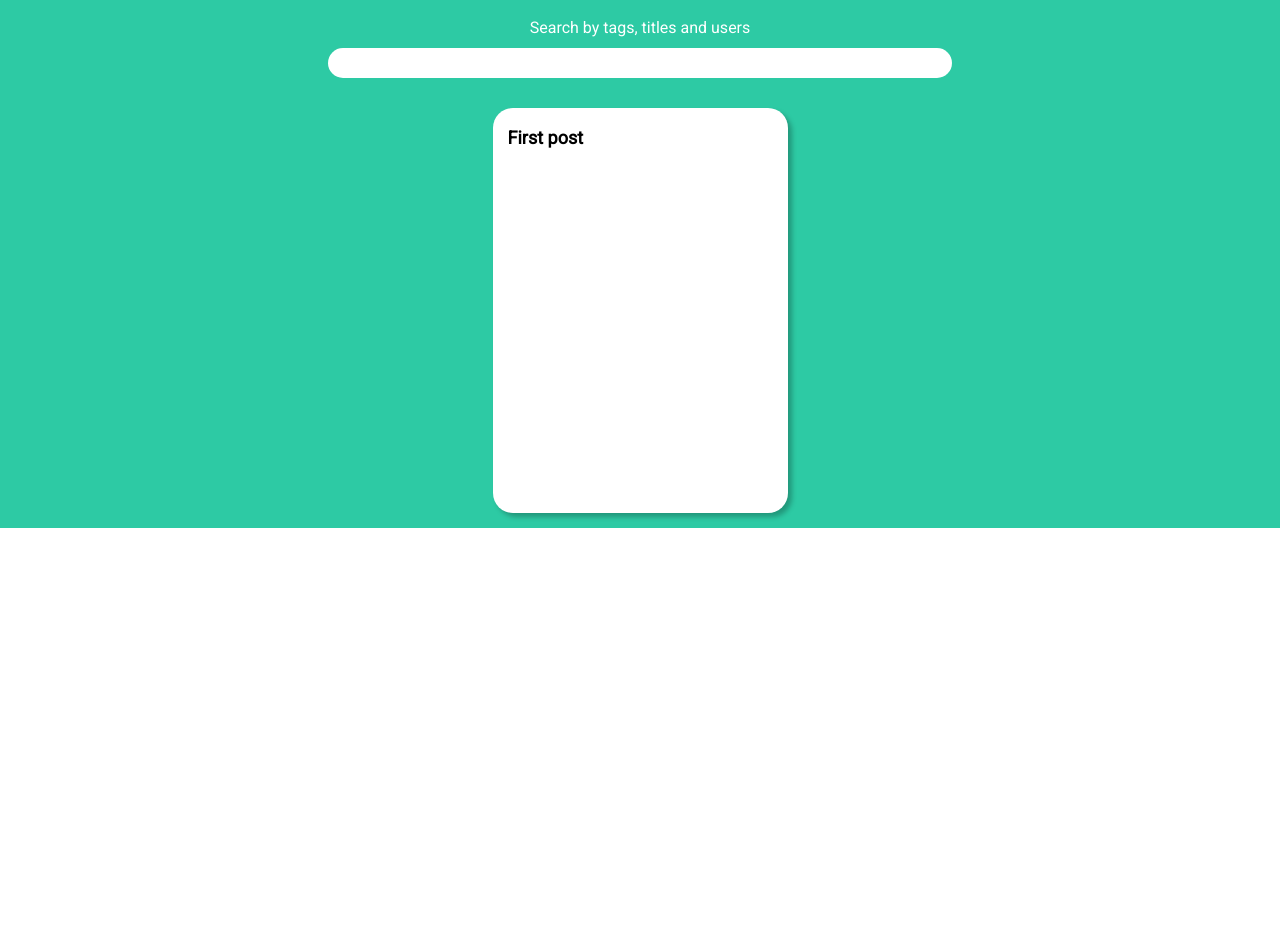
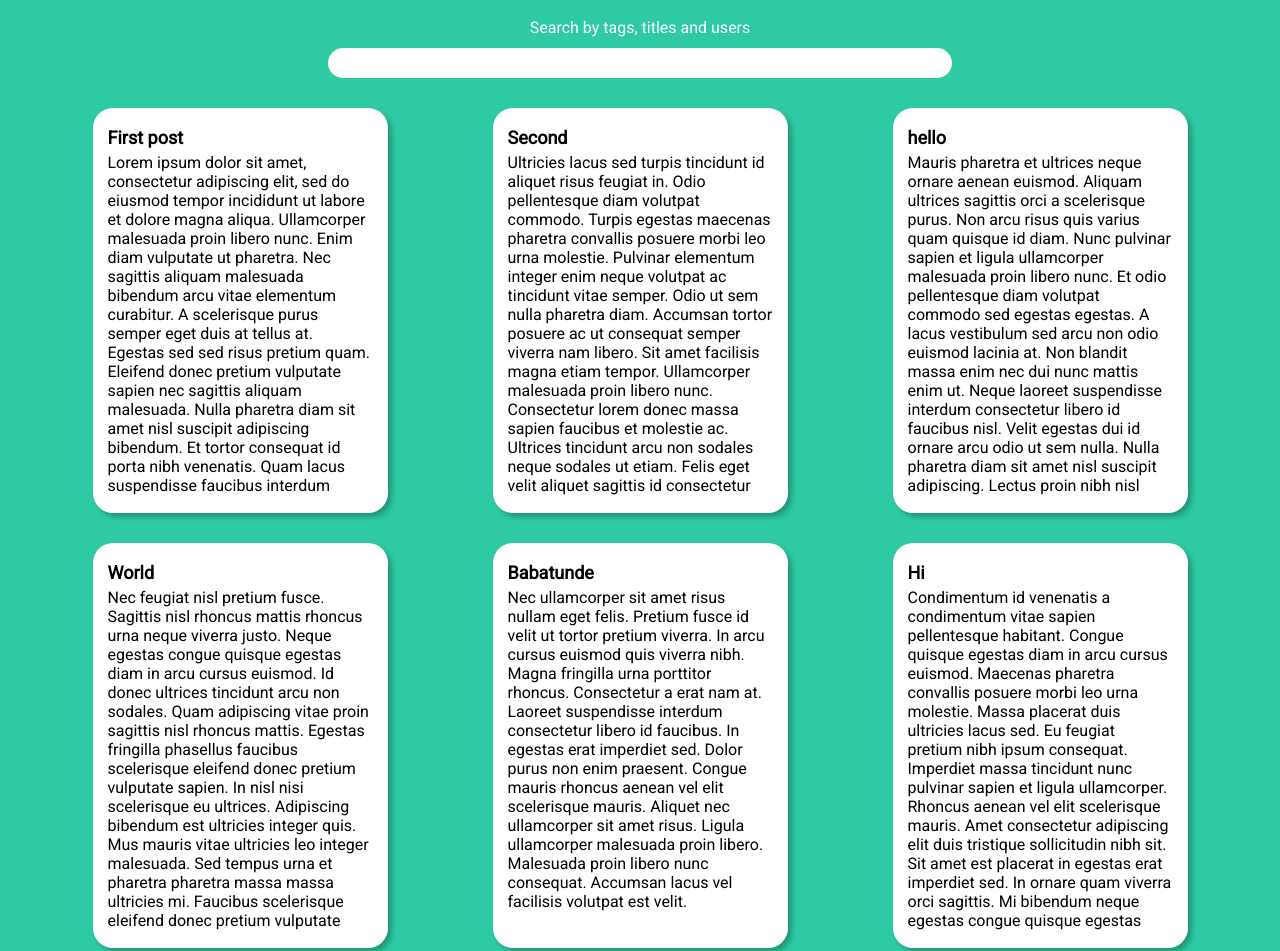
Before and after one commit to PsychicJack/FirstRWAProject, a website built with webpack: page index.html in a window 1280 px wide. Shown: the part 617-1568 px from the top of the page. Before the commit the page ends 1145 px from the top, so only its background shows below. Built offline with nearby package versions, Linux system fonts and the light colour scheme; data requests are answered from the project's data file.

Commit message:
page cards now rederect on click

```diff
--- a/db.json
+++ b/db.json
@@ -89,9 +89,7 @@
             "id": 5,
             "title": "Babatunde",
             "writerId": 4,
-            "pages": [
-                "Nec ullamcorper sit amet risus nullam eget felis. Pretium fusce id velit ut tortor pretium viverra. In arcu cursus euismod quis viverra nibh. Magna fringilla urna porttitor rhoncus. Consectetur a erat nam at. Laoreet suspendisse interdum consectetur libero id faucibus. In egestas erat imperdiet sed. Dolor purus non enim praesent. Congue mauris rhoncus aenean vel elit scelerisque mauris. Aliquet nec ullamcorper sit amet risus. Ligula ullamcorper malesuada proin libero. Malesuada proin libero nunc consequat. Accumsan lacus vel facilisis volutpat est velit."
-            ],
+            "text": "Nec ullamcorper sit amet risus nullam eget felis. Pretium fusce id velit ut tortor pretium viverra. In arcu cursus euismod quis viverra nibh. Magna fringilla urna porttitor rhoncus. Consectetur a erat nam at. Laoreet suspendisse interdum consectetur libero id faucibus. In egestas erat imperdiet sed. Dolor purus non enim praesent. Congue mauris rhoncus aenean vel elit scelerisque mauris. Aliquet nec ullamcorper sit amet risus. Ligula ullamcorper malesuada proin libero. Malesuada proin libero nunc consequat. Accumsan lacus vel facilisis volutpat est velit.",
             "tags": [2]
         },
         {
--- a/src/classes/post.ts
+++ b/src/classes/post.ts
@@ -1,17 +1,18 @@
 import { createDivWithClass } from "../fequentlyUsedFunctions";
 import { URL_POSTS } from "../services/config";
+import { postCardClickEvent } from "../events/postCardsEvents";
 
 export class Post {
-    id: number
+    id: number;
     title: string;
-    pages: string[];
+    text: string;
     author: string;
     tags: string[];
 
-    constructor(id: number, title: string, pages: string[], author: string, tags: string[] = []) {
+    constructor(id: number, title: string, text: string, author: string, tags: string[] = []) {
         this.id = id;
         this.title = title;
-        this.pages = pages;
+        this.text = text;
         this.author = author;
         this.tags = tags;
     }
@@ -19,28 +20,46 @@
     drawCard(host: HTMLDivElement): HTMLDivElement {
         const postCard: HTMLDivElement = createDivWithClass(host, "post-card");
         createDivWithClass(postCard, "post-card-title").innerHTML = this.title;
-        createDivWithClass(postCard, "post-card-page").innerHTML = this.pages[0];
+        createDivWithClass(postCard, "post-card-page").innerHTML = this.text;
+        const input: HTMLInputElement = postCard.appendChild(document.createElement("input"));
+        input.type = "hidden";
+        input.value = `${this.id}`;
+        host.addEventListener("click", postCardClickEvent);
         return postCard;
     }
 
     draw(host: HTMLDivElement): HTMLDivElement {
         const post: HTMLDivElement = createDivWithClass(host, "post");
         createDivWithClass(post, "post-title").innerHTML = this.title;
-        createDivWithClass(post, "post-page").innerHTML = this.pages[0];
+        createDivWithClass(post, "post-page").innerHTML = this.text;
         return post;
     }
 
     static getNextCards(setNumber: number, numberOfCards: number = 3): Promise<any> {
         return new Promise((resovle, reject) => {
             return resovle(
-                fetch(`${URL_POSTS}`)
+                fetch(URL_POSTS)
                     .then((result) => result.json())
                     .then((data) => {
-                       return (JSON.parse(JSON.stringify(data)) as any[]).filter(
-                            (el, index) =>
-                                index >= (setNumber - 1) * numberOfCards &&
-                                index < (setNumber - 1) * numberOfCards + numberOfCards //poor use of filter, if you can find another way change this
-                        ).map(el => new Post(el.id, el.title, el.pages, "nesto"));
+                        return (JSON.parse(JSON.stringify(data)) as any[])
+                            .filter(
+                                (el, index) =>
+                                    index >= (setNumber - 1) * numberOfCards &&
+                                    index < (setNumber - 1) * numberOfCards + numberOfCards //poor use of filter, if you can find another way change this
+                            )
+                            .map((el) => new Post(el.id, el.title, el.text, "nesto"));
+                    })
+            );
+        });
+    }
+
+    static getCardById(id: number): Promise<any> {
+        return new Promise((res, rej) => {
+            return res(
+                fetch(`${URL_POSTS}/${id}`)
+                    .then((result) => result.json())
+                    .then((data) => {
+                        console.log(data);
                     })
             );
         });
--- a/src/draw/readDraw.ts
+++ b/src/draw/readDraw.ts
@@ -1,9 +1,16 @@
 import { createDivWithClass } from "../fequentlyUsedFunctions";
 
 export function readDraw(host: HTMLDivElement): HTMLDivElement {
+    titleDraw(host, "hello");
     const read: HTMLDivElement = createDivWithClass(host, "read");
     pageSelectorDraw(host);
     return read;
+}
+
+function titleDraw(host:HTMLDivElement, title: string) : HTMLDivElement{
+    const titleDiv = createDivWithClass(host, "title");
+    titleDiv.innerHTML = title;
+    return titleDiv;
 }
 
 function pageSelectorDraw(host: HTMLDivElement): HTMLDivElement {
--- /dev/null
+++ b/src/events/postCardsEvents.ts
@@ -0,0 +1,30 @@
+import { Subject } from "rxjs";
+import { Post } from "../classes/post";
+import { postCardsDraw, tagDraw } from "../draw/indexDraw";
+import { URL_PAGE } from "../services/config";
+
+export function postCardEventsInit(host: HTMLDivElement): void {
+    postCardLoadEvent(host);
+}
+
+export function postCardLoadEvent(host: HTMLDivElement): void {
+    let setNumber: number = 1;
+    const postCardLoader = new Subject();
+    (window.onscroll = () => {
+        if (window.innerHeight + window.scrollY >= document.body.offsetHeight) {
+            Post.getNextCards(setNumber++).then((data) => postCardLoader.next(data));
+        }
+    })();
+    postCardLoader.subscribe((data: any) => {
+        postCardsDraw(host, data as Post[]);
+    });
+}
+
+export function postCardClickEvent(ev: Event): void {
+    let target: HTMLDivElement = ev.target as HTMLDivElement;
+    let id: number = 0;
+    if (target.className == "post-card-title" || target.className == "post-card-page")
+        target = target.parentElement as HTMLDivElement;
+    if (target.className == "post-card") id = +(target.querySelector("input") as HTMLInputElement).value;
+    if (id != 0) window.location.href = `${URL_PAGE}read&id=${id}`;
+}
--- a/src/events/postCardsLoadEvents.ts
+++ /dev/null
@@ -1,16 +0,0 @@
-import { Subject } from "rxjs";
-import { Post } from "../classes/post";
-import { postCardsDraw } from "../draw/indexDraw";
-
-export function postCardLoadEvent(host: HTMLDivElement): void {
-    let setNumber: number = 1;
-    const postCardLoader = new Subject();
-    (window.onscroll = () => {
-        if (window.innerHeight + window.scrollY >= document.body.offsetHeight) {
-            Post.getNextCards(setNumber++).then((data) => postCardLoader.next(data));
-        }
-    })();
-    postCardLoader.subscribe((data: any) => {
-        postCardsDraw(host, data as Post[]);
-    });
-}
--- a/src/index.ts
+++ b/src/index.ts
@@ -7,7 +7,7 @@
 import { NotFound404Draw } from "./draw/NotFound404Draw";
 import { initLogInEvents } from "./events/logInEvents";
 import { initSignUpEvents } from "./events/singUpEvents";
-import { postCardLoadEvent } from "./events/postCardsLoadEvents";
+import { postCardEventsInit } from "./events/postCardsEvents";
 
 var userId: number = 0;
 const main = createDivWithClass(document.body, "main");
@@ -19,7 +19,7 @@
     headerDraw(main);
     indexDraw(main);
     cssSetHref("style/header.css", "style/index.css");
-    postCardLoadEvent(document.querySelector(".post-cards") as HTMLDivElement);
+    postCardEventsInit(document.querySelector(".post-cards") as HTMLDivElement);
 } else if (page == "login") {
     main.innerHTML = "";
     logInDraw(main);
```
Also changed, not shown: style/read.css (+7 -0 lines).
